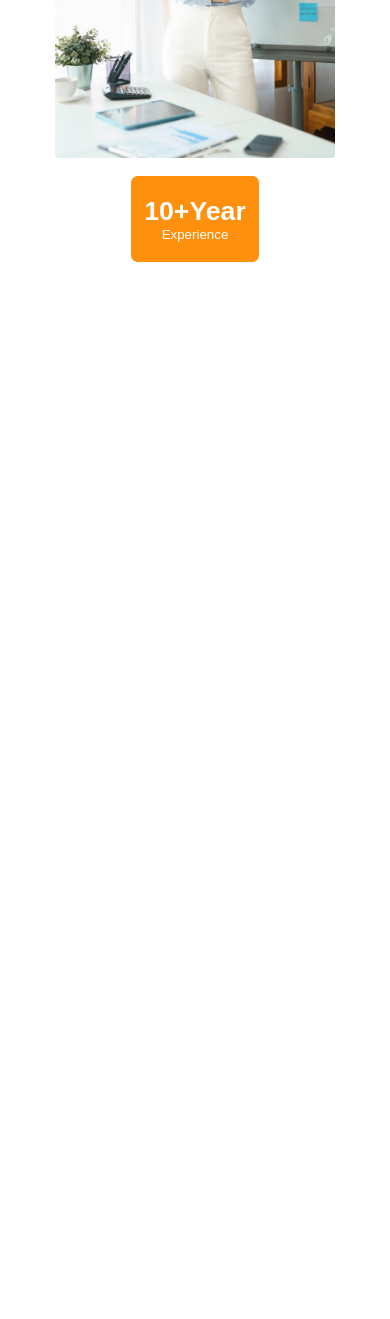
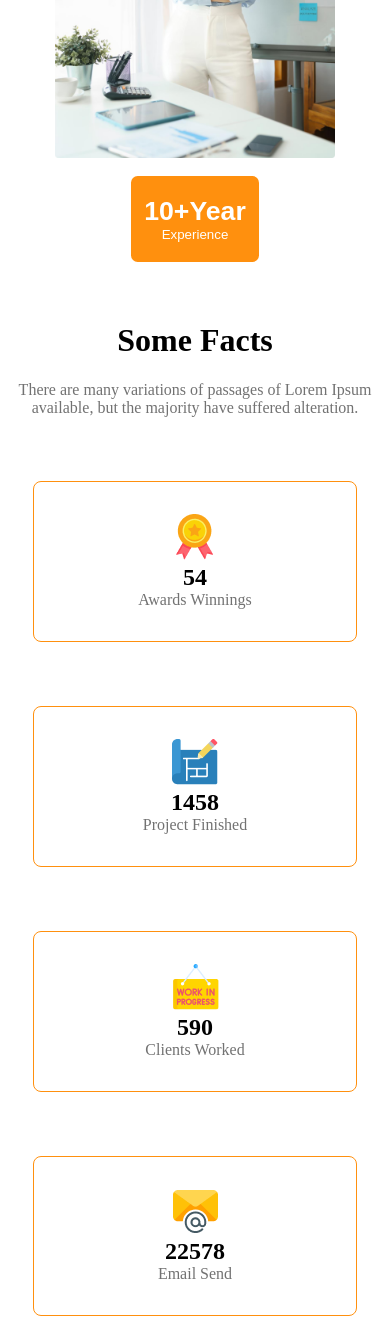
Before and after one commit to anonnoy-oniket/g3-architect, a plain HTML site: page index.html in a window 390 px wide. Shown: the part 3804-5123 px from the top of the page. Before the commit the page ends 4066 px from the top, so only its background shows below. Drawn offline with Linux system fonts and the light colour scheme.

Commit message:
achievements section

```diff
--- a/index.html
+++ b/index.html
@@ -84,7 +84,32 @@
             <h4 style="margin: 0;">Experience</h4>
         </button>
     </div>
-
+    <div class="some-facts">
+        <h1>Some Facts</h1>
+        <p>There are many variations of passages of Lorem Ipsum available, but the majority have suffered alteration.</p>
+    </div>
+    <section class="achievements-container">
+        <div class="achievement">
+            <img src="images/icons/ribon.png" alt="">
+            <h2>54</h2>
+            <p>Awards Winnings</p>
+        </div>
+        <div class="achievement">
+            <img src="images/icons/projects.png" alt="">
+            <h2>1458</h2>
+            <p>Project Finished</p>
+        </div>
+        <div class="achievement">
+            <img src="images/icons/customers.png" alt="">
+            <h2>590</h2>
+            <p>Clients Worked</p>
+        </div>
+        <div class="achievement">
+            <img src="images/icons/email.png" alt="">
+            <h2>22578</h2>
+            <p>Email Send</p>
+        </div>
+    </section>
 
 </body>
 
--- a/styles.css
+++ b/styles.css
@@ -185,6 +185,33 @@ header a {
     font-weight: 500;
 }
 
+.some-facts {
+    width: 27%;
+    padding-left: 12.5%;
+}
+
+/*-----------achievements section styles-----------*/
+
+.achievements-container {
+    margin-top: 4em;
+    display: flex;
+    justify-content: center;
+    gap: 4em;
+
+}
+
+.achievement {
+    border-radius: 8px;
+    border: 1px solid #FF900E;
+    width: 12.5%;
+    text-align: center;
+    padding: 2em .7em;
+}
+
+.achievement h2, p {
+    margin: 0;
+}
+
 /* mobile devices css */
 
 @media screen and (max-width: 688px) {
@@ -234,4 +261,23 @@ header a {
         padding: 1em 1em;
         position: static;
     }
+
+    .some-facts {
+        margin-top: 10em;
+        padding-left: 0;
+        width: 100%;
+        text-align: center;
+    }
+
+    /* achievement section */
+
+    .achievements-container {
+        flex-direction: column;
+        align-items: center;
+    }
+
+    .achievement {
+        width: 80%;
+    }
+
 }
```
